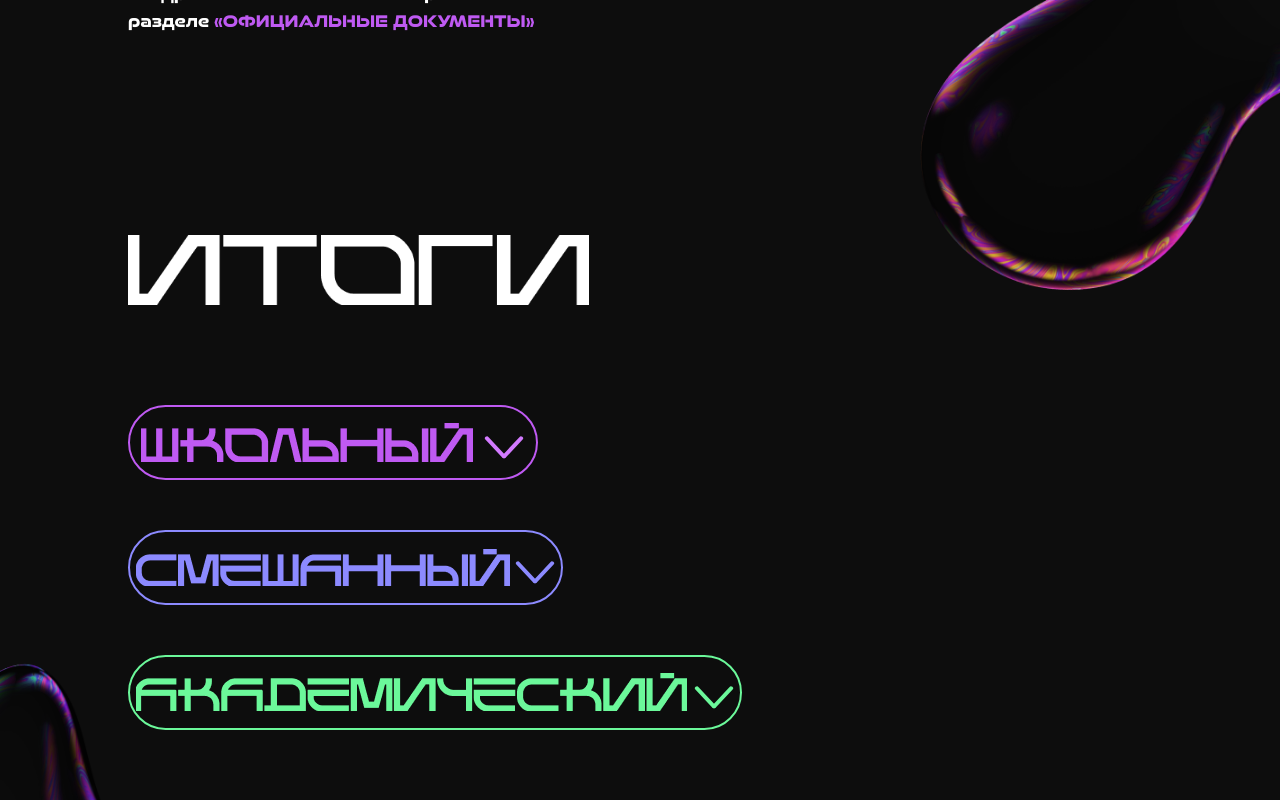
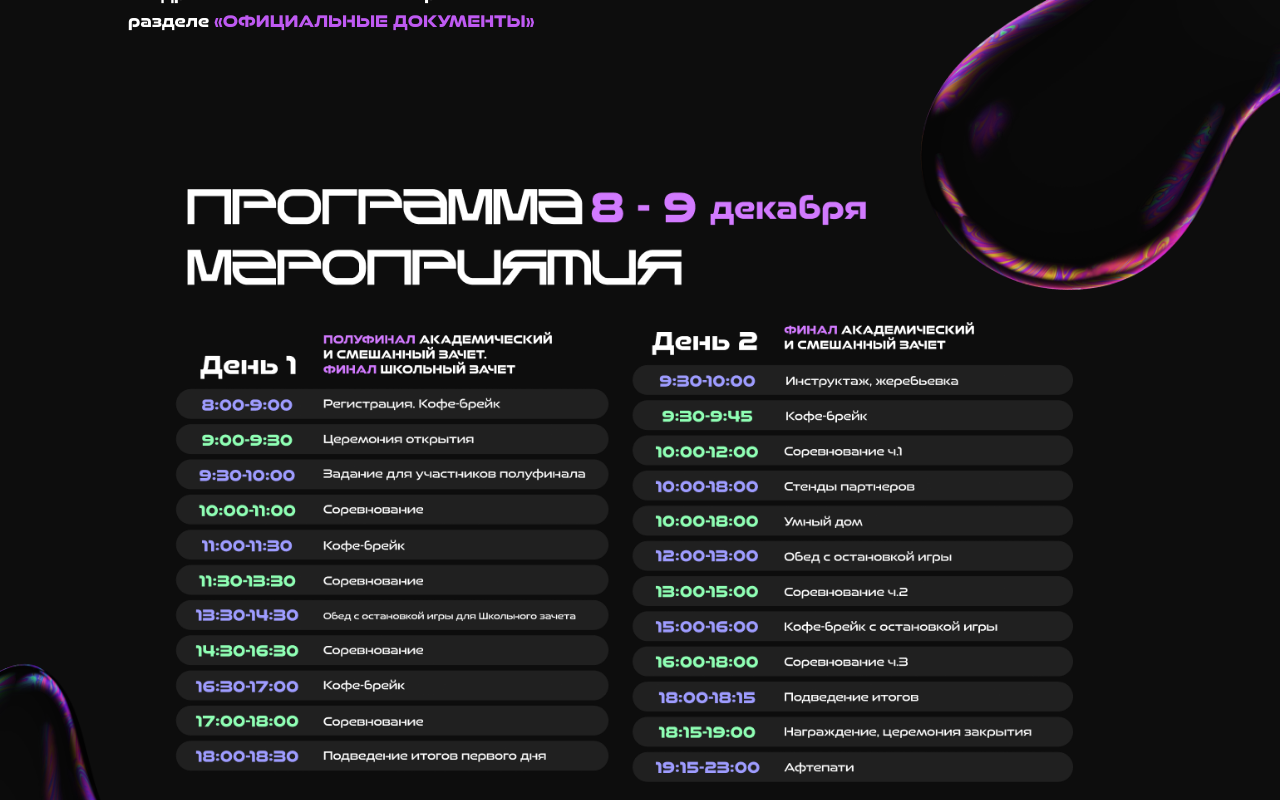
Before and after one commit to RoastedPikachu/CTF_Cup_2023, a Next.js app: page /info in a window 1280 px wide. Shown: the part 660-1460 px from the top of the page. Built offline with nearby package versions, Linux system fonts and the light colour scheme.

Commit message:
Добавил расписание на страницу информации

```diff
--- a/src/app/info/page.tsx
+++ b/src/app/info/page.tsx
@@ -158,6 +158,20 @@ const Page = () => {
           </p>
         </section>
 
+        {!isMobile ? (
+          <img
+            src="/static/infoPage/background/DesktopIterinaryBackgroundImage.png"
+            alt="Программа мероприятия. День 1(Полуфинал для академического и смешанного зачета. Финал для школьного зачета): 8:00-9:00 Регистрация, кофе-брейк; 9:00-9:30 Церемония открытия; 9:30-10:00 Задание для участников полуфинала; 10:00-11:00 Соревнование; 11:00-11:30 Кофе-брейк; 11:30-13:30 Соревнование; 13:30-14:30 Обед с остановкой игры для Школьного зачета; 14:30-16:30 Соревнование; 16:30-17:00 Кофе-брейк; 17:00-18:00 Соревнование; 18:00-18:30 Подведение итогов первого дня. 2 День(Финал для академического и смешанного зачета): 9:30-10:00 Инструктаж, жеребьевка; 9:30-9:45 Кофе-брейк; 10:00-12:00 Соревнование ч.1; 10:00-18:00 Стенды партнёров; 10:00-18:00 Умный дом; 12:00-13:00 Обед с остановкой игры; 13:00-15:00 Соревнование ч.2; 15:00-16:00 Кофе-брейк с остановкой игры; 16:00-18:00 Соревнование ч.3; 18:00-18:15 Подведение итогов; 18:15-19:00 Награждение, церемония закрытия; 19:15-23:00 Афтепати"
+            className="mt-[100px] px-[10%] deskWide:px-[0%] w-full"
+          />
+        ) : (
+          <img
+            src="/static/infoPage/background/MobileIterinaryBackgroundImage.png"
+            alt="Программа мероприятия. День 1(Полуфинал для академического и смешанного зачета. Финал для школьного зачета): 8:00-9:00 Регистрация, кофе-брейк; 9:00-9:30 Церемония открытия; 9:30-10:00 Задание для участников полуфинала; 10:00-11:00 Соревнование; 11:00-11:30 Кофе-брейк; 11:30-13:30 Соревнование; 13:30-14:30 Обед с остановкой игры для Школьного зачета; 14:30-16:30 Соревнование; 16:30-17:00 Кофе-брейк; 17:00-18:00 Соревнование; 18:00-18:30 Подведение итогов первого дня. 2 День(Финал для академического и смешанного зачета): 9:30-10:00 Инструктаж, жеребьевка; 9:30-9:45 Кофе-брейк; 10:00-12:00 Соревнование ч.1; 10:00-18:00 Стенды партнёров; 10:00-18:00 Умный дом; 12:00-13:00 Обед с остановкой игры; 13:00-15:00 Соревнование ч.2; 15:00-16:00 Кофе-брейк с остановкой игры; 16:00-18:00 Соревнование ч.3; 18:00-18:15 Подведение итогов; 18:15-19:00 Награждение, церемония закрытия; 19:15-23:00 Афтепати"
+            className="mt-[100px] px-[5%] w-full"
+          />
+        )}
+
         <Results />
 
         <Paragraphs isMobile={isMobile} />
--- /dev/null
+++ b/src/app/ultraSuperDuperMegaVerySecretQRCode/page.tsx
@@ -0,0 +1,7 @@
+import React from "react";
+
+const Page = () => {
+  return <div></div>;
+};
+
+export default Page;
--- a/src/widgets/pageComponents/infoPage/Results.tsx
+++ b/src/widgets/pageComponents/infoPage/Results.tsx
@@ -201,7 +201,7 @@ const Results = () => {
       <img
         src="/static/infoPage/text/ResultsText.png"
         alt="Итоги отборочного этапа"
-        className="mt-[200px] mlarge:mt-[100px] w-[45%] mlarge:w-[50%] mmedium:w-[60%]"
+        className="mt-[150px] mlarge:mt-[100px] w-[45%] mlarge:w-[50%] mmedium:w-[60%]"
       />
 
       <div className="mt-[100px] mlarge:mt-[50px]">
```
Also changed, not shown: public/static/infoPage/background/DesktopIterinaryBackgroundImage.png (added), public/static/infoPage/background/MobileIterinaryBackgroundImage.png (added).
